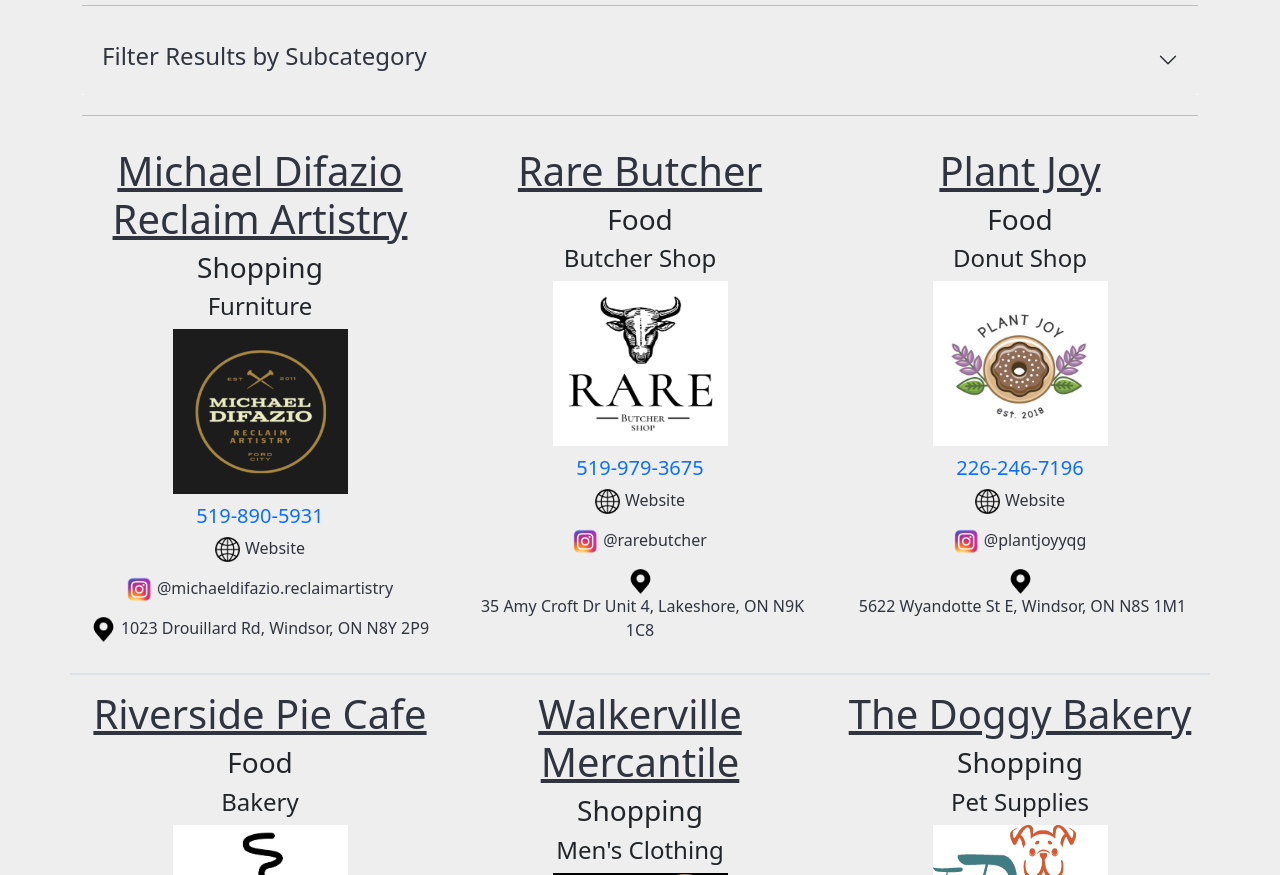
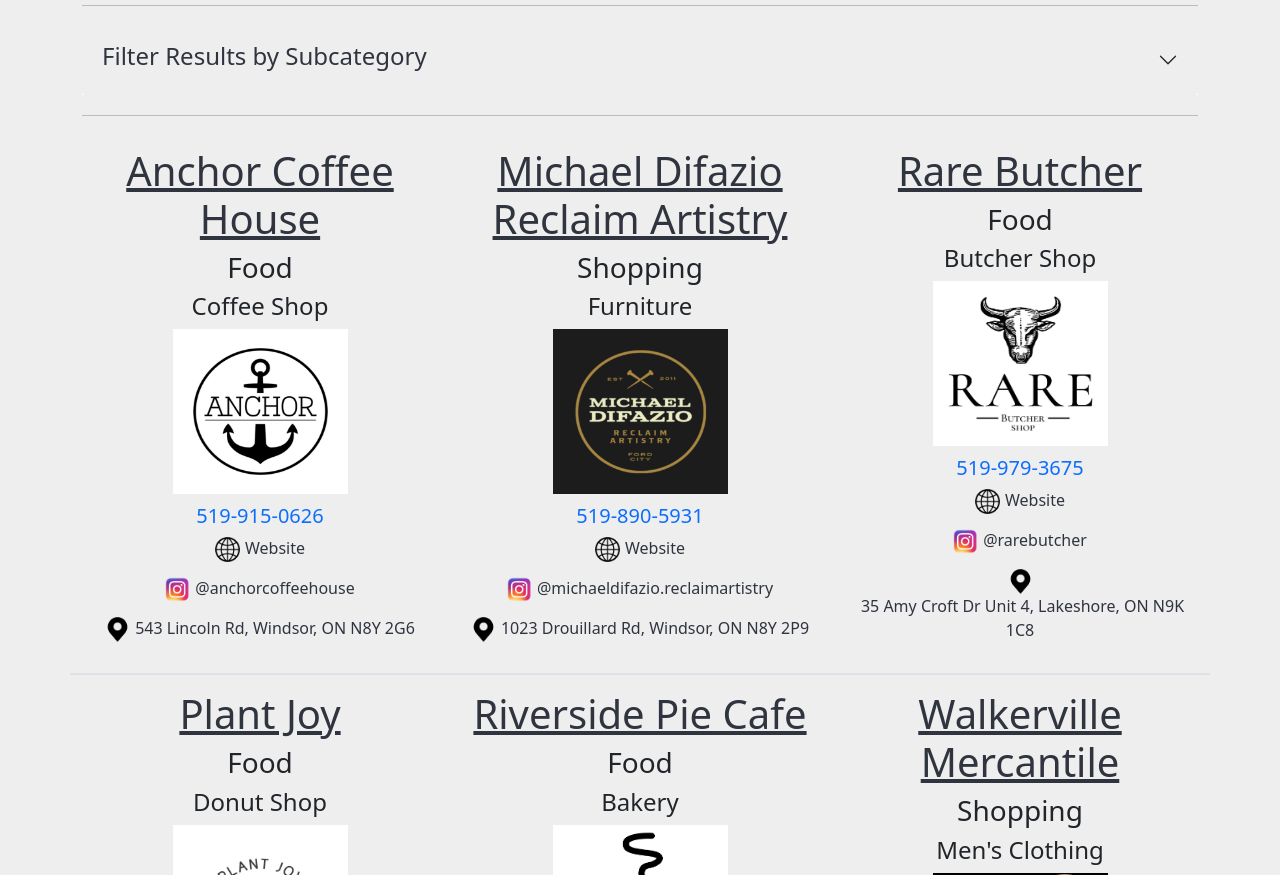
Before and after one commit to tonyalas/wertigo, a React (Create React App) app in the folder react-ui/: page /discover in a window 1280 px wide. Shown: the part 580-1455 px from the top of the page. Built offline with nearby package versions, Linux system fonts and the light colour scheme.

Commit message:
added anchor coffee

```diff
--- a/react-ui/src/businessesData.js
+++ b/react-ui/src/businessesData.js
@@ -1,6 +1,43 @@
 /* eslint-disable import/no-anonymous-default-export */
 // was "export default"
 module.exports = [
+    {
+        id: 24,
+        name: 'Anchor Coffee House',
+        category: 'Food',
+        subcategory: 'Coffee Shop',
+        picturePath: '/images/anchor.png',
+        description: 'Anchor is a locally owned and operated cafe and bakery. We\'re proud to carry a variety of Canadian coffee roasters and bake everything in house. We have a limited breakfast and lunch menu and also offer catering and home delivery.',
+        phoneNumber: '519-915-0626',
+        phoneNumberDescription: '',
+        location1Name: '',
+        phoneNumber2: '',
+        phoneNumberDescription2: '',
+        location2Name: '',
+        publicEmail: 'info@anchorcoffeehouse.com',
+        websiteURL: 'https://www.anchorcoffeehouse.com',
+        facebookURL: 'https://www.facebook.com/Anchor-Coffee-House-176585555847820',
+        etsyURL: '',
+        instagramURL: 'https://www.instagram.com/anchorcoffeehouse/?hl=en',
+        instagramUsername: 'anchorcoffeehouse',
+        instagramURL2: '',
+        instagramUsername2: '',
+        address: '543 Lincoln Rd, Windsor, ON N8Y 2G6',
+        googleMapsLink: 'https://goo.gl/maps/SNsFCCJ7CSLJ7J4D6',
+        address2: '',
+        googleMapsLink2: '',
+        embeddedMapsLink: 'https://www.google.com/maps/embed?pb=!1m18!1m12!1m3!1d2949.9579914671044!2d-83.01854358450156!3d42.322094745490865!2m3!1f0!2f0!3f0!3m2!1i1024!2i768!4f13.1!3m3!1m2!1s0x883b2cc0ee648997%3A0x653df15f48bfce2e!2sAnchor%20Coffee%20House!5e0!3m2!1sen!2sca!4v1643320725111!5m2!1sen!2sca',
+        embeddedMapsLink2: '',
+        hasHours: true,
+        hasMultipleLocations: false,
+        locationsHaveDifferentHours: false,
+        hoursDays: {
+            first: 'Every day of the week:'
+        },
+        hoursTimes: {
+            first: '9:00am to 3:00pm'
+        },
+    },
     {
         id: 23,
         name: 'Michael Difazio Reclaim Artistry',
```
Also changed, not shown: react-ui/public/images/anchor.png (added).
